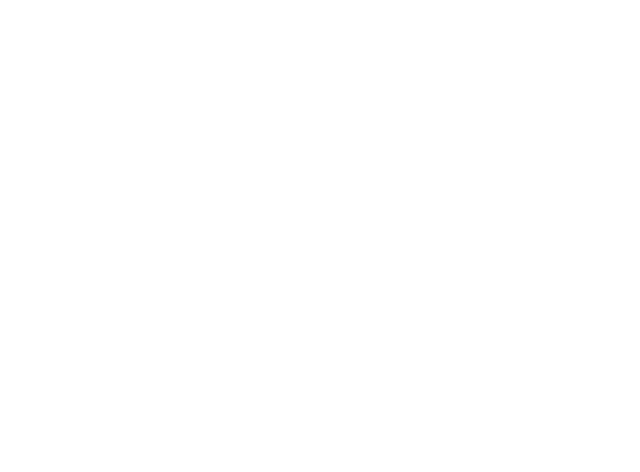
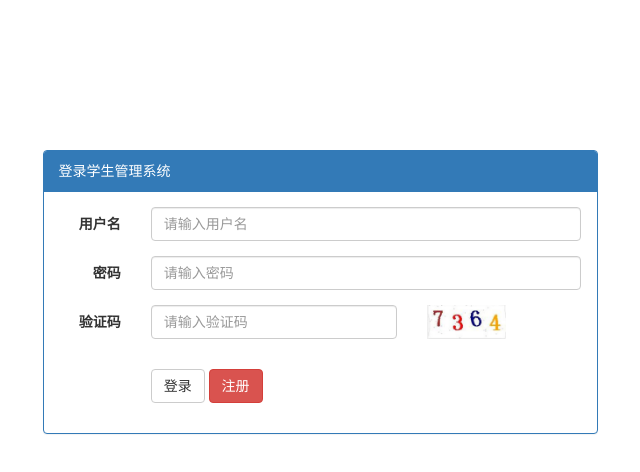
Before and after one commit to dalaiangel/studentManagerSystem, a plain HTML site: page static/views/login.html in a window 1280 px wide. Shown: the whole page, without its empty margins (320-960 px from the left). Drawn offline with Linux system fonts and the light colour scheme.

Commit message:
完成登录界面布局

```diff
--- a/static/views/login.html
+++ b/static/views/login.html
@@ -17,9 +17,57 @@
       <script src="http://cdn.bootcss.com/respond.js/1.4.2/respond.min.js"></script>
       <![endif]-->
 </head>
-
+  <style>
+    .login-panel {
+      margin-top: 150px;
+    }
+    .code-img {
+      height: 34px;
+    }
+  </style>
 <body>
-
+  <div class="container">
+    <div class="row">
+      <div class="col-md-6 col-md-offset-3">
+        <div class="panel panel-default panel-primary login-panel">
+          <div class="panel-heading">登录学生管理系统</div>
+          <div class="panel-body">
+            <form class="form-horizontal">
+              <div class="form-group">
+                <label for="username" class="col-sm-2 control-label">用户名</label>
+                <div class="col-sm-10">
+                  <input type="text" class="form-control" id="username" placeholder="请输入用户名">
+                </div>
+              </div>
+              <div class="form-group">
+                <label for="userpass" class="col-sm-2 control-label">密码</label>
+                <div class="col-sm-10">
+                  <input type="password" class="form-control" id="userpass" placeholder="请输入密码">
+                </div>
+              </div>
+              <div class="form-group">
+                <label for="code" class="col-sm-2 control-label">验证码</label>
+                <div class="col-sm-6">
+                  <input type="text" class="form-control" id="code" placeholder="请输入验证码">
+                </div>
+                <div class="col-sm-4">
+                  <img class="code-img" src="../img/code.PNG" alt="">
+                </div>
+              </div>
+              <div class="form-group">
+              </div>
+              <div class="form-group">
+                <div class="col-sm-offset-2 col-sm-10">
+                  <button type="submit" class="btn btn-default">登录</button>
+                  <button type="submit" class="btn btn-danger">注册</button>
+                </div>
+              </div>
+            </form>
+          </div>
+        </div>
+      </div>
+    </div>
+  </div>
 </body>
 
 </html>
```
Also changed, not shown: static/img/code.PNG (added).
